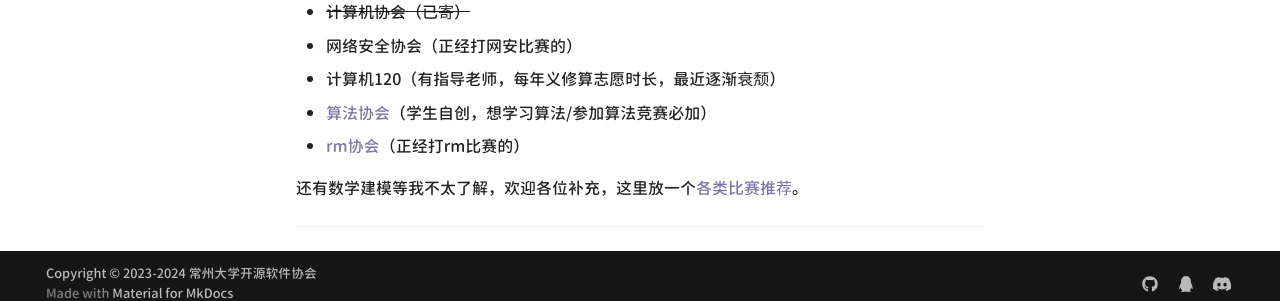
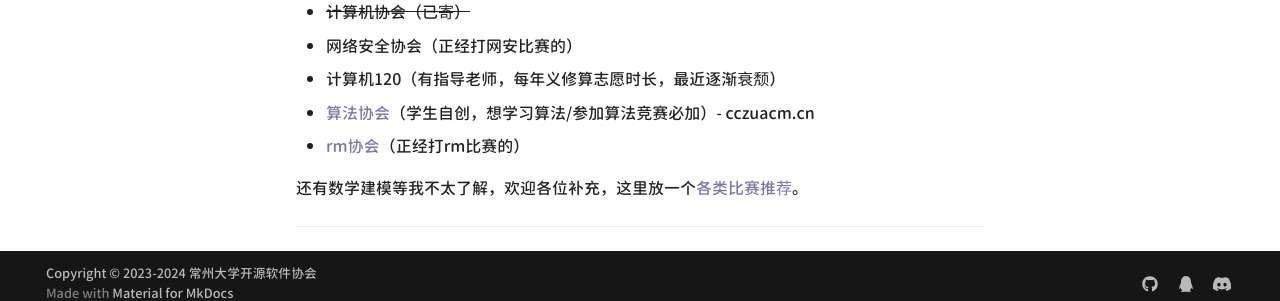
Before and after one commit to CCZU-OSSA/home, an MkDocs documentation site: the page built from docs/about/index.md, in a window 1280 px wide. Shown: the part 589-890 px from the top of the page. Built offline with MkDocs 1.6.1 and Material for MkDocs 9.7.7, drawn with Linux system fonts in a browser that asks for light colours; some web fonts are replaced; comment, search, counter and statistics services are not loaded.

Commit message:
Update index.md

```diff
--- a/docs/about/index.md
+++ b/docs/about/index.md
@@ -18,7 +18,7 @@ comments: true
  - ~~计算机协会（已寄）~~
  - 网络安全协会（正经打网安比赛的）
  - 计算机120（有指导老师，每年义修算志愿时长，最近逐渐衰颓）
- - [算法协会](http://qm.qq.com/cgi-bin/qm/qr?_wv=1027&k=Iz_HhGmJaXEdrl6j7Q6Q5aLWek0NjLPI&authKey=OVvPA6xk2N%2BcHwD9bVoh9vaDxXYdRT2Tcc3iUM%2F4Q%2BAY6kSuMKoCR6l97NfDVLHY&noverify=0&group_code=311107699)（学生自创，想学习算法/参加算法竞赛必加）
+ - [算法协会](http://qm.qq.com/cgi-bin/qm/qr?_wv=1027&k=Iz_HhGmJaXEdrl6j7Q6Q5aLWek0NjLPI&authKey=OVvPA6xk2N%2BcHwD9bVoh9vaDxXYdRT2Tcc3iUM%2F4Q%2BAY6kSuMKoCR6l97NfDVLHY&noverify=0&group_code=311107699)（学生自创，想学习算法/参加算法竞赛必加）- cczuacm.cn
  - [rm协会](http://qm.qq.com/cgi-bin/qm/qr?_wv=1027&k=xeqJMcLCDWPdjY4c1AD5e-AhOHOykSCO&authKey=rSL1%2FrSZDuLMRc%2BNHlT10Yw40JIY8EfOFAySj%2FM0KWaPqCRMc0kFfHcJJFQ7dGgF&noverify=0&group_code=445623049)（正经打rm比赛的）
 
 还有数学建模等我不太了解，欢迎各位补充，这里放一个[各类比赛推荐](https://docs.qq.com/sheet/DRmRuYkxmZHdzeHJI?tab=BB08J2)。
```
